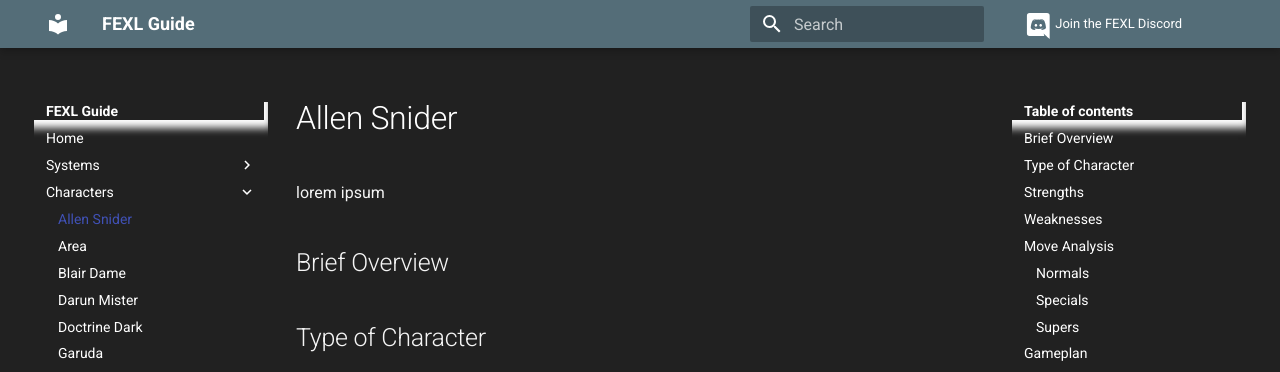
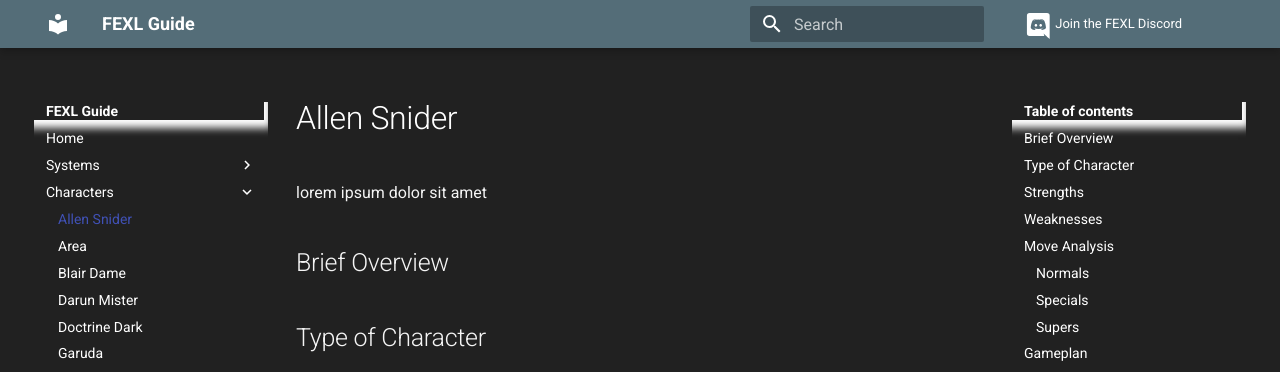
Before and after one commit to fabricioanciaes/fexlguide, an MkDocs documentation site: the page built from docs/characters/allen-snider.md, in a window 1280 px wide and 900 px high. Shown: the top 372 px of the window. Built offline with MkDocs 1.6.1 and Material for MkDocs 9.7.7, drawn with Linux system fonts in a browser that asks for light colours; a script that is not in the unit is left out.

Commit message:
Update Characters “allen-snider”

```diff
--- a/docs/characters/allen-snider.md
+++ b/docs/characters/allen-snider.md
@@ -2,9 +2,9 @@
 title: Allen Snider
 summary: Brief guide of how to play Allen Snider
 ---
+# Allen Snider
 
-# Allen Snider
-lorem ipsum
+lorem ipsum dolor sit amet
 
 ## Brief Overview
 
```
